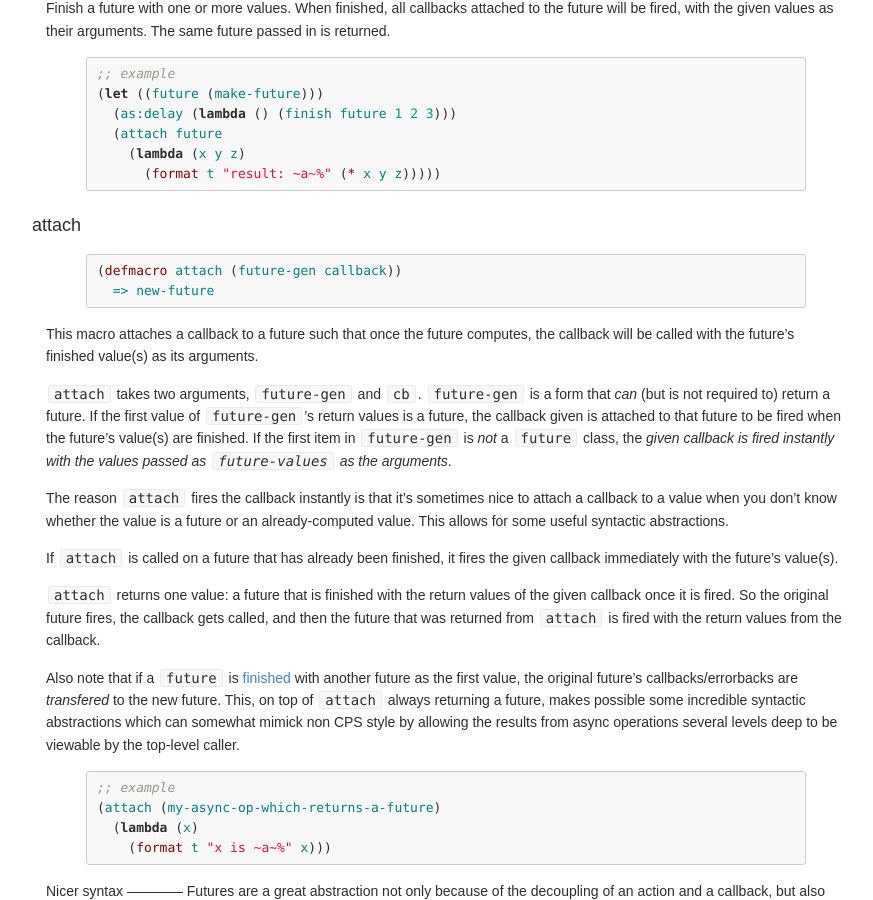
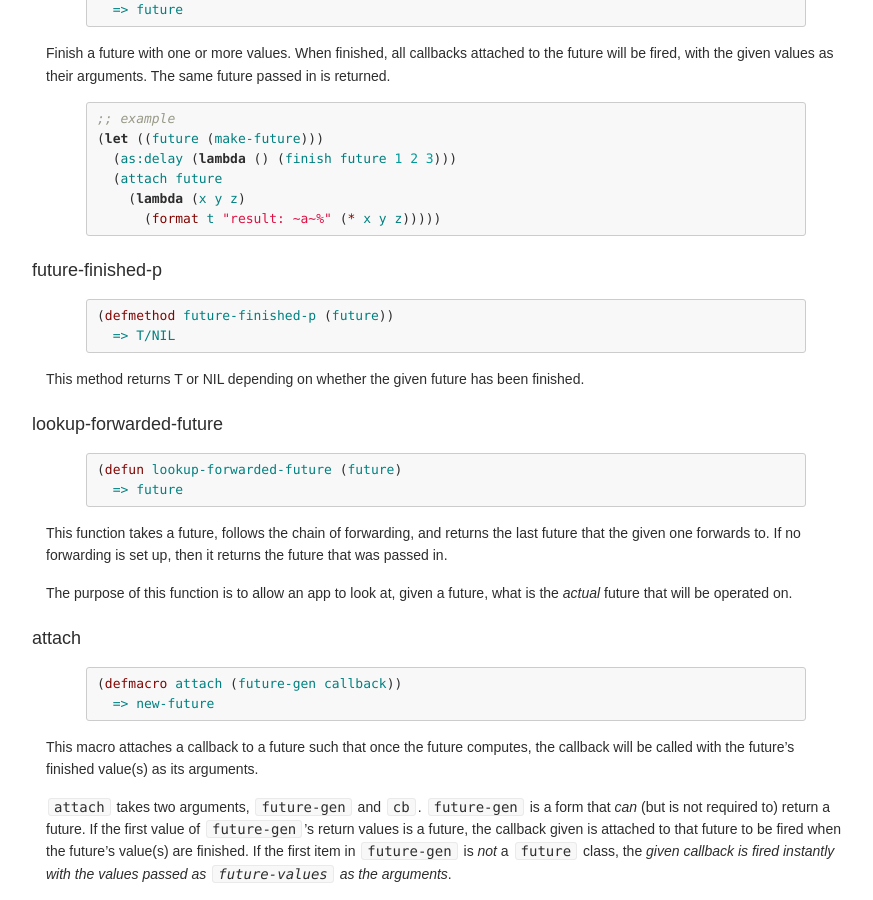
Before and after one commit to orthecreedence/cl-async, a Jekyll site: the page built from future.md, in a window 1280 px wide and 900 px high, scrolled down 4211 px. Shown: the whole window, without its empty margins (194-1067 px from the left). Built offline with Jekyll 4.4.1, drawn with Linux system fonts in a browser that asks for light colours; Markdown is read by kramdown in place of the engine named in the settings; some of the changed text lies outside the part shown.

Commit message:
future API updates

```diff
--- a/future.md
+++ b/future.md
@@ -19,6 +19,8 @@ are constantly dealing with values that are not yet realized.
   - [signal-error](#signal-error) _function_
   - [futurep](#futurep) _function_
   - [finish](#finish) _function_
+  - [future-finished-p](#future-finished-p) _method_
+  - [lookup-forwarded-future](#lookup-forwarded-future) _function_
   - [attach](#attach) _macro_
 - [Nicer syntax](#nicer-syntax)
   - [alet](#alet) _macro_
@@ -257,6 +259,30 @@ future passed in is returned.
     (lambda (x y z)
       (format t "result: ~a~%" (* x y z)))))
 {% endhighlight %}
+
+<a id="future-finished-p"></a>
+### future-finished-p
+{% highlight cl %}
+(defmethod future-finished-p (future))
+  => T/NIL
+{% endhighlight %}
+
+This method returns T or NIL depending on whether the given future has been
+finished.
+
+<a id="lookup-forwarded-future"></a>
+### lookup-forwarded-future
+{% highlight cl %}
+(defun lookup-forwarded-future (future)
+  => future
+{% endhighlight %}
+
+This function takes a future, follows the chain of forwarding, and returns the
+last future that the given one forwards to. If no forwarding is set up, then it
+returns the future that was passed in.
+
+The purpose of this function is to allow an app to look at, given a future, what
+is the *actual* future that will be operated on.
 
 <a id="attach"></a>
 ### attach
```
